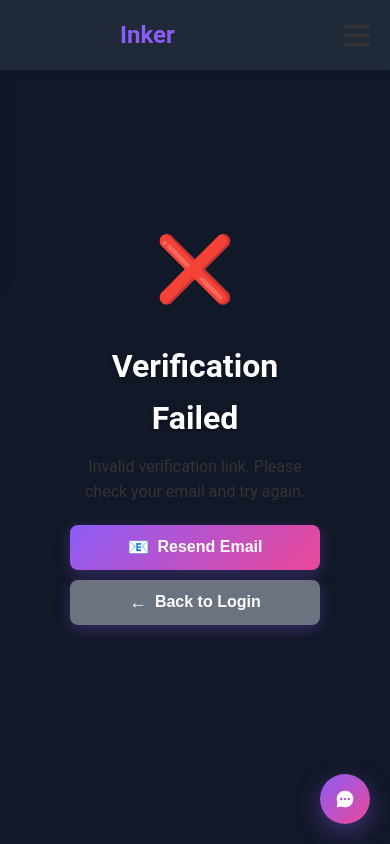
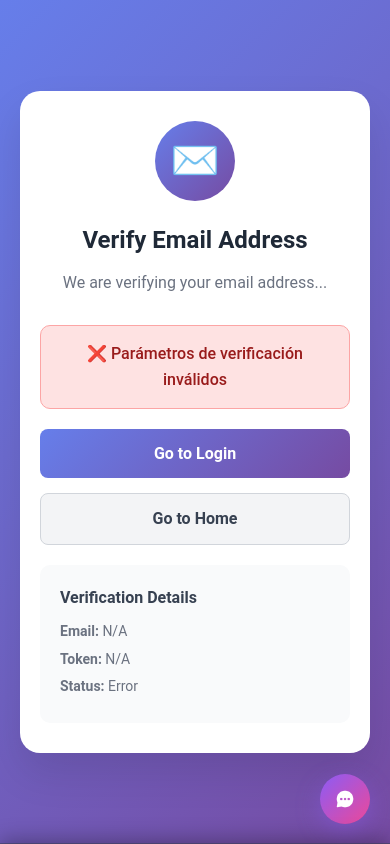
Before and after one commit to sertego01/Inker, a plain HTML site: page pages/verify-email.html in a window 390 px wide. Drawn offline with nearby package versions, Linux system fonts and the light colour scheme; no server answers.

Commit message:
Cambios verificacion

```diff
--- a/js/email-config.js
+++ b/js/email-config.js
@@ -18,7 +18,7 @@ const EMAILJS_CONFIG = {
 
     // Email template variables (customize as needed)
     templateParams: {
-        to_email: 'sergioteja15@gmail.com',
+        to_email: '{{to_email}}',
         from_name: '{{from_name}}',
         from_email: '{{from_email}}',
         subject: '{{subject}}',
--- a/js/email-verification.js
+++ b/js/email-verification.js
@@ -25,7 +25,7 @@ async function sendVerificationEmail(userEmail, userName, verificationToken) {
         emailjs.init(config.publicKey);
 
         // Create verification link
-        const verificationLink = `${window.location.origin}/pages/verify-email.html?token=${verificationToken}&email=${encodeURIComponent(userEmail)}`;
+        const verificationLink = `${window.location.origin}/Inker/pages/verify-email.html?token=${verificationToken}&email=${encodeURIComponent(userEmail)}`;
 
         // Send verification email
         const result = await emailjs.send(
@@ -33,6 +33,7 @@ async function sendVerificationEmail(userEmail, userName, verificationToken) {
             config.verificationTemplateId,
             {
                 to_email: userEmail,
+                user_email: userEmail,
                 user_name: userName,
                 verification_link: verificationLink,
                 app_name: config.verificationParams.app_name,
--- a/js/i18n.js
+++ b/js/i18n.js
@@ -429,7 +429,18 @@ class I18n {
                 'dashboard.artist-style-watercolor': 'Watercolor',
                 'dashboard.artist-style-traditional': 'Traditional',
                 'dashboard.artist-style-geometric': 'Geometric',
-                'dashboard.artist-style-japanese': 'Japanese'
+                'dashboard.artist-style-japanese': 'Japanese',
+                // Email verification
+                'verify.title': 'Verify Email Address',
+                'verify.subtitle': 'We are verifying your email address...',
+                'verify.verifying': 'Verifying...',
+                'verify.success': 'Email verified successfully!',
+                'verify.go-to-login': 'Go to Login',
+                'verify.go-to-home': 'Go to Home',
+                'verify.details-title': 'Verification Details',
+                'verify.email-label': 'Email:',
+                'verify.token-label': 'Token:',
+                'verify.status-label': 'Status:'
             },
             es: {
                 // Navigation
@@ -855,7 +866,18 @@ class I18n {
                 'dashboard.artist-style-watercolor': 'Acuarela',
                 'dashboard.artist-style-traditional': 'Tradicional',
                 'dashboard.artist-style-geometric': 'Geométrico',
-                'dashboard.artist-style-japanese': 'Japonés'
+                'dashboard.artist-style-japanese': 'Japonés',
+                // Email verification
+                'verify.title': 'Verificar Correo Electrónico',
+                'verify.subtitle': 'Estamos verificando tu correo electrónico...',
+                'verify.verifying': 'Verificando...',
+                'verify.success': '¡Correo verificado exitosamente!',
+                'verify.go-to-login': 'Ir a Iniciar Sesión',
+                'verify.go-to-home': 'Ir al Inicio',
+                'verify.details-title': 'Detalles de Verificación',
+                'verify.email-label': 'Correo:',
+                'verify.token-label': 'Token:',
+                'verify.status-label': 'Estado:'
             }
         };
 
--- a/pages/verify-email.html
+++ b/pages/verify-email.html
@@ -3,85 +3,199 @@
 <head>
     <meta charset="UTF-8">
     <meta name="viewport" content="width=device-width, initial-scale=1.0">
-    <title>Inker</title>
+    <title>Verify Email - Inker</title>
     <link rel="stylesheet" href="../css/style.css">
     <link rel="stylesheet" href="../css/auth.css">
     <link rel="stylesheet" href="../css/contact-widget.css">
     <link rel="stylesheet" href="../css/notifications.css">
+    <link rel="stylesheet" href="../css/cookie-consent.css">
+    <style>
+        .verification-container {
+            min-height: 100vh;
+            display: flex;
+            align-items: center;
+            justify-content: center;
+            background: linear-gradient(135deg, #667eea 0%, #764ba2 100%);
+            padding: 20px;
+        }
+
+        .verification-card {
+            background: white;
+            border-radius: 20px;
+            padding: 40px;
+            box-shadow: 0 20px 40px rgba(0, 0, 0, 0.1);
+            text-align: center;
+            max-width: 500px;
+            width: 100%;
+        }
+
+        .verification-icon {
+            width: 80px;
+            height: 80px;
+            margin: 0 auto 20px;
+            background: linear-gradient(135deg, #667eea 0%, #764ba2 100%);
+            border-radius: 50%;
+            display: flex;
+            align-items: center;
+            justify-content: center;
+            font-size: 40px;
+            color: white;
+        }
+
+        .verification-title {
+            font-size: 28px;
+            font-weight: 700;
+            color: #1f2937;
+            margin-bottom: 10px;
+        }
+
+        .verification-subtitle {
+            font-size: 16px;
+            color: #6b7280;
+            margin-bottom: 30px;
+        }
+
+        .verification-status {
+            padding: 15px;
+            border-radius: 10px;
+            margin-bottom: 20px;
+            font-weight: 500;
+        }
+
+        .status-success {
+            background: #d1fae5;
+            color: #065f46;
+            border: 1px solid #a7f3d0;
+        }
+
+        .status-error {
+            background: #fee2e2;
+            color: #991b1b;
+            border: 1px solid #fca5a5;
+        }
+
+        .status-loading {
+            background: #dbeafe;
+            color: #1e40af;
+            border: 1px solid #93c5fd;
+        }
+
+        .verification-actions {
+            display: flex;
+            gap: 15px;
+            justify-content: center;
+            flex-wrap: wrap;
+        }
+
+        .btn-verify {
+            background: linear-gradient(135deg, #667eea 0%, #764ba2 100%);
+            color: white;
+            border: none;
+            padding: 12px 24px;
+            border-radius: 8px;
+            font-weight: 600;
+            cursor: pointer;
+            transition: all 0.3s ease;
+            text-decoration: none;
+            display: inline-block;
+        }
+
+        .btn-verify:hover {
+            transform: translateY(-2px);
+            box-shadow: 0 10px 20px rgba(102, 126, 234, 0.3);
+        }
+
+        .btn-secondary {
+            background: #f3f4f6;
+            color: #374151;
+            border: 1px solid #d1d5db;
+        }
+
+        .btn-secondary:hover {
+            background: #e5e7eb;
+            transform: translateY(-2px);
+        }
+
+        .loading-spinner {
+            display: inline-block;
+            width: 20px;
+            height: 20px;
+            border: 3px solid #f3f3f3;
+            border-top: 3px solid #667eea;
+            border-radius: 50%;
+            animation: spin 1s linear infinite;
+            margin-right: 10px;
+        }
+
+        @keyframes spin {
+            0% { transform: rotate(0deg); }
+            100% { transform: rotate(360deg); }
+        }
+
+        .verification-details {
+            background: #f9fafb;
+            border-radius: 10px;
+            padding: 20px;
+            margin-top: 20px;
+            text-align: left;
+        }
+
+        .verification-details h4 {
+            margin: 0 0 10px 0;
+            color: #374151;
+            font-size: 16px;
+        }
+
+        .verification-details p {
+            margin: 5px 0;
+            color: #6b7280;
+            font-size: 14px;
+        }
+
+        @media (max-width: 480px) {
+            .verification-card {
+                padding: 30px 20px;
+            }
+
+            .verification-title {
+                font-size: 24px;
+            }
+
+            .verification-actions {
+                flex-direction: column;
+            }
+
+            .btn-verify {
+                width: 100%;
+            }
+        }
+    </style>
 </head>
 <body>
-    <!-- Navigation -->
-    <nav class="navbar">
-        <div class="nav-container">
-            <a href="../index.html" class="nav-logo">
-                <span>Inker</span>
-            </a>
-            <ul class="nav-menu">
-                <li class="nav-item">
-                    <a href="find-styles.html" class="nav-link">Styles</a>
-                </li>
-                <li class="nav-item">
-                    <a href="find-artists.html" class="nav-link">Artist</a>
-                </li>
-                <li class="nav-item">
-                    <a href="login.html" class="nav-button">Login</a>
-                </li>
-            </ul>
-            <div class="hamburger">
-                <span class="bar"></span>
-                <span class="bar"></span>
-                <span class="bar"></span>
-            </div>
-        </div>
-    </nav>
-
-    <div class="auth-container">
-        <div class="auth-card">
-            <div id="verification-content">
-                <!-- Loading state -->
-                <div id="loading-state" class="verification-state">
-                    <div class="loading-spinner"></div>
-                    <h2>Verifying your email...</h2>
-                    <p>Please wait while we verify your email address.</p>
+    <div class="verification-container">
+        <div class="verification-card">
+            <div class="verification-icon">
+                ✉️
             </div>
 
-                <!-- Success state -->
-                <div id="success-state" class="verification-state" style="display: none;">
-                    <div class="success-icon">✅</div>
-                    <h2>Email Verified Successfully!</h2>
-                    <p>Your email has been verified. Please log in to access your account.</p>
-                    <div style="
-                        background: rgba(34, 197, 94, 0.1);
-                        border: 1px solid rgba(34, 197, 94, 0.3);
-                        border-radius: 10px;
-                        padding: 15px;
-                        margin-bottom: 25px;
-                    ">
-                        <p style="color: #e5e7eb; margin: 0; font-size: 0.9rem;">
-                            🎉 <strong>Success!</strong> Your account is now active. You can log in with your email and password.
-                        </p>
-                    </div>
-                    <button onclick="redirectToDashboard()" class="auth-btn">
-                        Go to Login
-                    </button>
+            <h1 class="verification-title" data-i18n="verify.title">Verificar Correo Electrónico</h1>
+            <p class="verification-subtitle" data-i18n="verify.subtitle">Estamos verificando tu correo electrónico...</p>
+
+            <div id="verificationStatus" class="verification-status status-loading">
+                <div class="loading-spinner"></div>
+                <span data-i18n="verify.verifying">Verificando...</span>
             </div>
 
-                <!-- Error state -->
-                <div id="error-state" class="verification-state" style="display: none;">
-                    <div class="error-icon">❌</div>
-                    <h2>Verification Failed</h2>
-                    <p id="error-message">There was an error verifying your email. Please try again.</p>
-                    <div class="verification-actions">
-                        <button onclick="resendVerification()" class="auth-btn" style="margin-right: 10px;">
-                            <span class="btn-icon">📧</span>
-                            Resend Email
-                        </button>
-                        <button onclick="goToLogin()" class="auth-btn" style="background: #6b7280;">
-                            <span class="btn-icon">←</span>
-                            Back to Login
-                        </button>
+            <div id="verificationActions" class="verification-actions" style="display: none;">
+                <a href="login.html" class="btn-verify" data-i18n="verify.go-to-login">Ir a Iniciar Sesión</a>
+                <a href="../index.html" class="btn-verify btn-secondary" data-i18n="verify.go-to-home">Ir al Inicio</a>
             </div>
-                </div>
+
+            <div id="verificationDetails" class="verification-details" style="display: none;">
+                <h4 data-i18n="verify.details-title">Detalles de Verificación</h4>
+                <p><strong data-i18n="verify.email-label">Correo:</strong> <span id="userEmail"></span></p>
+                <p><strong data-i18n="verify.token-label">Token:</strong> <span id="verificationToken"></span></p>
+                <p><strong data-i18n="verify.status-label">Estado:</strong> <span id="verificationResult"></span></p>
             </div>
         </div>
     </div>
@@ -90,181 +204,98 @@
     <script src="https://www.gstatic.com/firebasejs/9.22.0/firebase-app-compat.js"></script>
     <script src="https://www.gstatic.com/firebasejs/9.22.0/firebase-auth-compat.js"></script>
     <script src="https://www.gstatic.com/firebasejs/9.22.0/firebase-firestore-compat.js"></script>
-    <script src="https://www.gstatic.com/firebasejs/9.22.0/firebase-storage-compat.js"></script>
 
     <!-- Scripts -->
     <script src="../js/config.js"></script>
     <script src="../js/database.js"></script>
-    <script src="../js/auth.js"></script>
-    <script src="../js/email-config.js"></script>
     <script src="../js/email-verification.js"></script>
+    <script src="../js/i18n.js"></script>
     <script src="../js/contact-widget.js"></script>
+    <script src="../js/global-cookie-banner.js"></script>
     <script src="../js/notifications.js"></script>
 
     <script>
-        // Wait for Firebase to be ready
-        document.addEventListener('DOMContentLoaded', function() {
+        // Initialize Firebase
+        document.addEventListener('DOMContentLoaded', async function() {
+            try {
+                // Initialize Firebase
+                await initializeFirebase();
+
                 // Get URL parameters
                 const urlParams = new URLSearchParams(window.location.search);
                 const token = urlParams.get('token');
                 const email = urlParams.get('email');
 
+                // Display verification details
+                document.getElementById('userEmail').textContent = email || 'N/A';
+                document.getElementById('verificationToken').textContent = token ? token.substring(0, 10) + '...' : 'N/A';
+
                 if (!token || !email) {
-                showError('Invalid verification link. Please check your email and try again.');
+                    showError('Parámetros de verificación inválidos');
                     return;
                 }
 
-            // Verify the email
-            verifyEmail(token, email);
+                // Show loading state
+                showLoading();
+
+                // Verify email
+                const isVerified = await window.emailVerification.verifyEmailToken(token, email);
+
+                if (isVerified) {
+                    showSuccess();
+                } else {
+                    showError('Error al verificar el correo electrónico');
+                }
+
+            } catch (error) {
+                console.error('Error during verification:', error);
+                showError('Error al verificar el correo electrónico: ' + error.message);
+            }
         });
 
-        async function verifyEmail(token, email) {
-            try {
-                // Wait for Firebase to be initialized
-                await waitForFirebase();
-
-                // Debug: Check verification status before verification
-                console.log('=== BEFORE VERIFICATION ===');
-                await window.emailVerification.debugVerificationStatus(email);
-
-                // Verify the email token
-                await window.emailVerification.verifyEmailToken(token, email);
-
-                // Debug: Check verification status after verification
-                console.log('=== AFTER VERIFICATION ===');
-                await window.emailVerification.debugVerificationStatus(email);
-
-                // Sign out the user to force them to login again
-                if (auth.currentUser) {
-                    await auth.signOut();
+        function showLoading() {
+            const status = document.getElementById('verificationStatus');
+            status.className = 'verification-status status-loading';
+            status.innerHTML = '<div class="loading-spinner"></div><span data-i18n="verify.verifying">Verificando...</span>';
         }
 
-                // Show success state
-                showSuccess();
+        function showSuccess() {
+            const status = document.getElementById('verificationStatus');
+            const actions = document.getElementById('verificationActions');
+            const details = document.getElementById('verificationDetails');
 
-            } catch (error) {
-                console.error('Verification error:', error);
-                showError(error.message);
+            status.className = 'verification-status status-success';
+            status.innerHTML = '✅ <span data-i18n="verify.success">¡Correo verificado exitosamente!</span>';
+
+            document.getElementById('verificationResult').textContent = 'Verificado';
+
+            actions.style.display = 'flex';
+            details.style.display = 'block';
+
+            // Update i18n
+            if (window.i18n) {
+                window.i18n.updateLanguage();
             }
         }
 
-        function showSuccess() {
-            document.getElementById('loading-state').style.display = 'none';
-            document.getElementById('error-state').style.display = 'none';
-            document.getElementById('success-state').style.display = 'block';
-        }
+        function showError(message) {
+            const status = document.getElementById('verificationStatus');
+            const actions = document.getElementById('verificationActions');
+            const details = document.getElementById('verificationDetails');
 
-        function showError(message) {
-            document.getElementById('loading-state').style.display = 'none';
-            document.getElementById('success-state').style.display = 'none';
-            document.getElementById('error-state').style.display = 'block';
-            document.getElementById('error-message').textContent = message;
-        }
+            status.className = 'verification-status status-error';
+            status.innerHTML = '❌ <span>' + message + '</span>';
 
-        function redirectToDashboard() {
-            // Always redirect to login after verification
-            // User needs to log in again after email verification
-            window.location.href = 'login.html';
-        }
+            document.getElementById('verificationResult').textContent = 'Error';
 
-        async function resendVerification() {
-            try {
-                const urlParams = new URLSearchParams(window.location.search);
-                const email = urlParams.get('email');
+            actions.style.display = 'flex';
+            details.style.display = 'block';
 
-                if (!email) {
-                    alert('Email not found. Please try registering again.');
-                    return;
-                }
-
-                // Get user data
-                const userQuery = await db.collection('users').where('email', '==', email).get();
-
-                if (userQuery.empty) {
-                    alert('User not found. Please try registering again.');
-                    return;
-                }
-
-                const userData = userQuery.docs[0].data();
-                const userId = userQuery.docs[0].id;
-
-                // Resend verification email
-                await window.emailVerification.resendVerificationEmail(userId, email, userData.name);
-
-                alert('Verification email sent successfully! Please check your inbox.');
-
-            } catch (error) {
-                console.error('Error resending verification:', error);
-                alert('Error sending verification email. Please try again later.');
+            // Update i18n
+            if (window.i18n) {
+                window.i18n.updateLanguage();
             }
         }
-
-        function goToLogin() {
-            window.location.href = 'login.html';
-        }
-
-        // Wait for Firebase to be ready
-        function waitForFirebase() {
-            return new Promise((resolve) => {
-                const checkFirebase = () => {
-                    if (typeof auth !== 'undefined' && typeof db !== 'undefined') {
-                        resolve();
-                    } else {
-                        setTimeout(checkFirebase, 100);
-                    }
-                };
-                checkFirebase();
-            });
-        }
     </script>
-
-    <style>
-        .verification-state {
-            text-align: center;
-            padding: 40px 20px;
-        }
-
-        .loading-spinner {
-            width: 50px;
-            height: 50px;
-            border: 4px solid #374151;
-            border-top: 4px solid #8b5cf6;
-            border-radius: 50%;
-            animation: spin 1s linear infinite;
-            margin: 0 auto 20px;
-        }
-
-        @keyframes spin {
-            0% { transform: rotate(0deg); }
-            100% { transform: rotate(360deg); }
-        }
-
-        .success-icon, .error-icon {
-            font-size: 4rem;
-            margin-bottom: 20px;
-        }
-
-        .verification-actions {
-            display: flex;
-            justify-content: center;
-            gap: 10px;
-            margin-top: 20px;
-        }
-
-        .verification-actions .auth-btn {
-            flex: 1;
-            max-width: 200px;
-        }
-
-        @media (max-width: 768px) {
-            .verification-actions {
-                flex-direction: column;
-            }
-
-            .verification-actions .auth-btn {
-                max-width: none;
-            }
-        }
-    </style>
 </body>
 </html>
```
Lines whose indentation alone changed are shown as unchanged.
